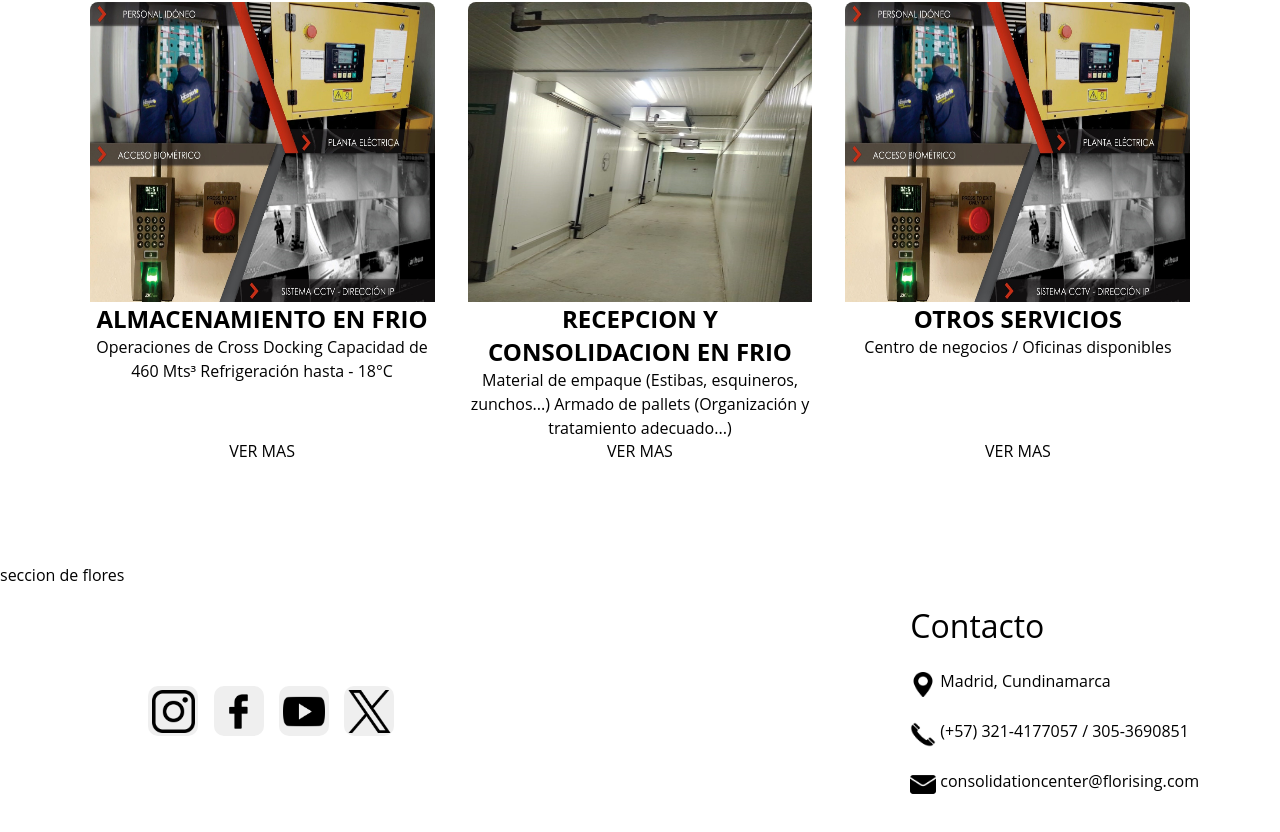
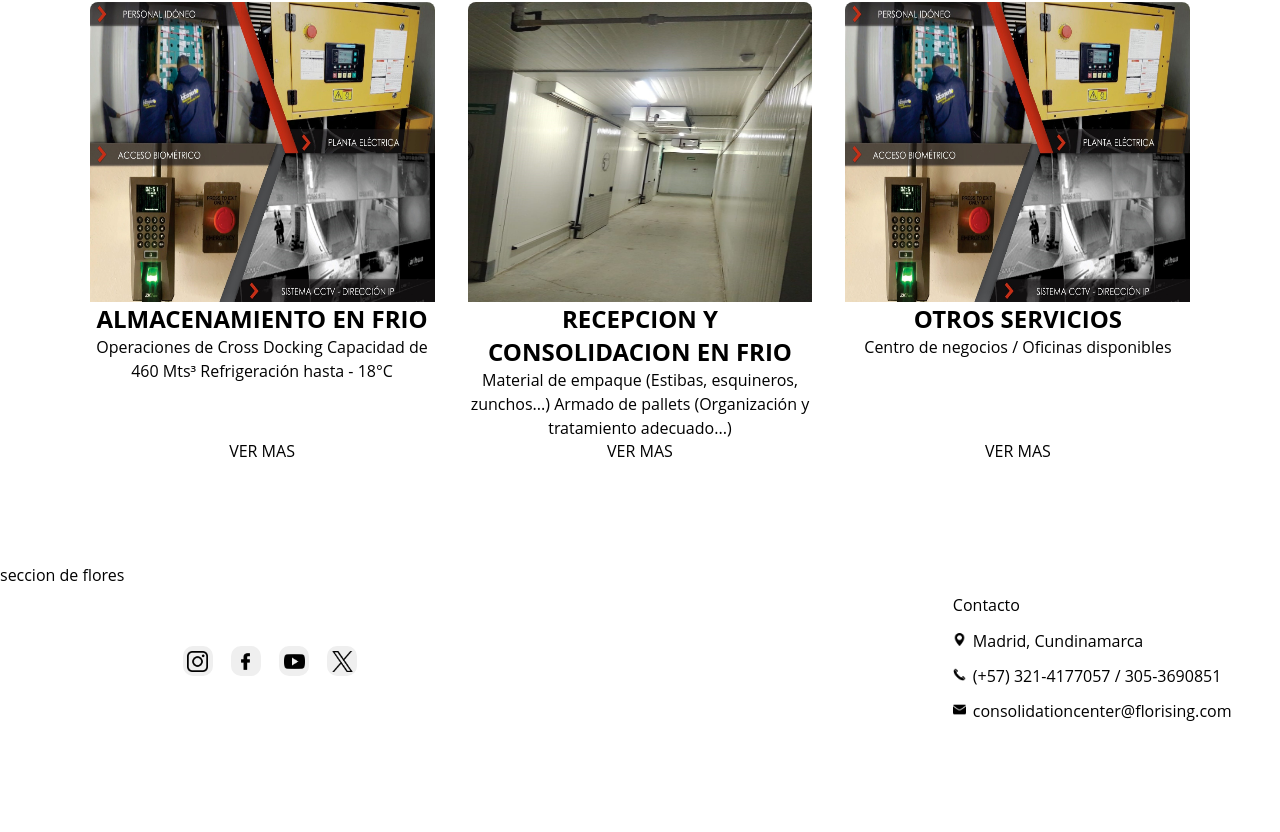
Before and after one commit to Dalejandro31/FLORISING-PAGE, a Vue app in the folder client/: page /#/ in a window 1280 px wide. Shown: the part 1360-2192 px from the top of the page. After the commit the page ends 2106 px from the top, so only its background shows below. Built offline with nearby package versions, Linux system fonts and the light colour scheme.

Commit message:
Arreglos footer, contactenos, popup, productos

```diff
--- a/client/src/components/footer/Footer.css
+++ b/client/src/components/footer/Footer.css
@@ -6,6 +6,7 @@
     --font-size-1-footer: 1.5rem;
     --font-size-2-footer: 1.25rem;
     --font-size-3-footer: 1rem;
+    --font-size-4-footer: 0.7rem;
     --font-weight-thin-footer: 300;
     --font-weight-bold-footer: 600;
     --font-weight-heavy-footer: 800;
@@ -28,6 +29,7 @@
 }
 .redes-contacto{
   display: grid;
+  height: 170px;
   grid-template-columns: 40% 20% 40%;
   grid-template-rows: repeat(1, 1fr);
   align-items: center;
@@ -37,15 +39,18 @@
 .redes{
   display: grid;
   grid-template-columns: repeat(4,1fr);
-  grid-template-rows: repeat(1, 1fr);
   align-items: center;
-  padding: 110px;
+  justify-content: center;
+  padding-left: 30%;
+  padding-right: 30%;
+  height: auto;
+  width: auto;
 }
 .redes button{
   border-radius: 10px;
   border: none;
-  height: 50px;
-  width: 50px;
+  height: 30px;
+  width: 30px;
   box-shadow: var(--shadows-footer);
 }
 .redes button:hover{
@@ -54,59 +59,63 @@
 }
 .redes img{
   margin-top: 4px;
-  width: 85%;
+  width: 70%;
 }
 .contacto{
   display: grid;
-  grid-template-columns: 10% 90%;
-  grid-template-rows: repeat(4, 1fr);
+  grid-template-columns: 5% 95%;
   align-items: center;
   text-align: left;
   margin-bottom: 30px;
-  margin-left: 150px;
+  margin-left: 40%;
   width: 300px;
-  height: 200px;
+  height: 5px;
 }
 
+
 .contacto img{
-  width: 85%;
+  width: 90%;
+  margin-bottom: 60%;
 }
 .cont-contac{
   width: 100px;
-  height: 50px;
+  height: 30px;
+  align-items: center;
+  text-align: left;
 }
 .cont-contac p{
   margin: 0 0 var(--spacer-3-footer);
   line-height: 1.5;
   word-wrap: break-word;
-  font-size: var(--font-size-3-footer);
+  font-size: var(--font-size-4-footer);
   font-weight: var(--font-weight-thin-footer);
   color: var(--gray-1-footer);
-  margin-top: 10px;
   width: 300px;
-  height: 50px;
+  height: 5px;
+  margin-left: 5%;
 }
 
 .titulo-cont{
-  display: grid;
-  grid-column-start: 1;
-  grid-column-end: 3;
+  margin-top: 3%;
+  margin-left: 25%;
 }
 .titulo-cont h1{
   margin: 0 0 var(--spacer-5-footer);
   line-height: 1.5;
   word-wrap: break-word;
   font-weight: var(--font-weight-heavy-footer);
+  font-size: var(--font-size-2-footer);
   color: var(--gray-1-footer);
   text-align: left;
-  margin-top: 2%;
+  margin-left: 20%;
+  margin-top: -10px;
   margin-bottom: 0;
 }
 .separ-foot{
   background-color: var(--secondary-servicios);
-  height: 3px;
-  margin-left: 7%;
-  margin-right: 53%;
+  height: 2px;
+  margin-left: 42%;
+  margin-right: 44%;
   margin-bottom: 2%;
   border-radius: 10px;
   opacity: 85%;
--- a/client/src/components/footer/Footer.vue
+++ b/client/src/components/footer/Footer.vue
@@ -8,24 +8,32 @@
                 <button><img src="../../assets/Redes/twitter-x.png" alt=""></button>
             </div>
             <div/>
-            <div class="contacto">
+            <div>
                 <div class="titulo-cont">
                     <h1>Contacto</h1>
+                </div>
+
                 <div class="separ-foot"/>
-                </div>
+                <div class="contacto">
                     <img src="../../assets/Contactenos/ubicacion.png" alt="">
                     <div class="cont-contac">
                         <p>{{content.ubicacion2}}</p>
                     </div>
+
+                </div>
+                <div class="contacto">
                     <img src="../../assets/Contactenos/telefono.png" alt="">
                     <div class="cont-contac">
                         <p>{{ content.telefono2 }}</p>
                     </div>
+                </div>
+
+                <div class="contacto">
                     <img src="../../assets/Contactenos/email.png" alt="">
                     <div class="cont-contac">
                         <p>{{content.email2}}</p>
                     </div>
-
+                </div>
             </div>
 
         </div>
--- a/client/src/components/popUpFlores/PopUpFlores.css
+++ b/client/src/components/popUpFlores/PopUpFlores.css
@@ -40,17 +40,20 @@
     right: 0;
     font-size: 3rem;
     color: var(--gray-0-popUp);
+    box-shadow: var(--shadows-popUp);
   }
   .pop-up-close:hover{
     color: var(--secondary-popUp);
     cursor: pointer;
+    box-shadow: var(--shadows-popUp);
   }
   .pop-up-inner{
     position: relative;
     width: 65%;
     padding: 40px;
     border-radius: 10px;
-    background-color: white;
+    backdrop-filter: blur(10px);
+    background-color: rgba(255, 255, 255, 0.5);
     box-shadow: var(--shadows-popUp);
     transition: all 250ms ease-in-out;
   }
@@ -69,14 +72,16 @@
 
   }
   .nuestro-producto-flor-pop-up div{
+    display: grid;
     align-items: center;
-    text-align: center;
     padding-left: 3%;
     padding-right: 3%;
     padding-top: 2%;
+    justify-content: center;
+    text-align: center;
   }
   .nuestro-producto-flor-pop-up button{
-    width: 40%;
+    width: 150px;
     height: 50px;
     margin-top: var(--spacer-4-productos);
     background-color: var(--secondary-productos);
@@ -85,9 +90,10 @@
     font-size: var(--font-size-3-productos);
     font-weight: var(--font-weight-bold-productos);
     border-radius: .5rem;
+    box-shadow: var(--shadows-popUp);
   }
   .nuestro-producto-flor-pop-up button:hover{
-    width: 40%;
+    width: 150px;
     height: 50px;
     margin-top: var(--spacer-4-contenido);
     background-color: var(--secondary-contenido);
@@ -95,6 +101,7 @@
     color: var(--primary-contenido);
     cursor: pointer;
     font-weight: var(--font-weight-heavy-contenido);
+    box-shadow: var(--shadows-popUp);
   }
   .imagen-flor-pop-up {
     width: 250px;
@@ -103,6 +110,7 @@
     text-align: center;
     border: solid 4px var(--primary-productos);
     box-shadow: var(--shadows-productos);
+    background-color: var(--primary-popUp);
   }
   .imagen-flor-pop-up img{
     height: 200px;
@@ -127,6 +135,7 @@
   }
   .titulo-flores{
     background-color: var(--gray-0-servicios);
+    backdrop-filter: blur(10px);
     height: 90px;
     text-align: center;
     color: white;
--- a/client/src/views/contactanos/Contactanos.css
+++ b/client/src/views/contactanos/Contactanos.css
@@ -23,10 +23,10 @@
     grid-template-columns: 60% 40%;
     grid-template-rows: repeat(3, 1fr);
     grid-gap: 3%;
-    margin-left: 2%;
+    margin-left: 5%;
     margin-right: 7%;
     margin-top: 5rem;
-    margin-bottom: 10rem;
+    margin-bottom: 5rem;
   }
   .contenido-cont{
     display: flex;
@@ -75,14 +75,21 @@
     display: grid;
     grid-template-columns: 20% 80%;
     background-color: var(--gray-1-contactanos);
+    text-align: left;
     align-items: center;
+    justify-content: center;
+    height: 100px;
+    margin-top: 1rem;
     padding: 3px;
     padding-left: 10px;
     border-radius: 10px;
     box-shadow: var(--shadows-contactanos);
   }
   .info img {
-    width: 85%;
+    width: 50%;
+    justify-content: center;
+    align-items: center;
+    margin-left: 10px;
   }
   .titulo-contactanos{
     background-color: var(--gray-0-contactanos);
--- a/client/src/views/productos/Productos.css
+++ b/client/src/views/productos/Productos.css
@@ -72,6 +72,7 @@
     margin-bottom: 2%;
     object-fit: fill;
   }
+
   .nuestro-producto-flor{
     display: flex;
   }
@@ -83,17 +84,18 @@
     margin-right: 15%;
     margin-top: 5rem;
     margin-bottom: 3rem;
-
   }
   .nuestro-producto-flor div{
+    display: grid;
     align-items: center;
-    text-align: center;
     padding-left: 3%;
     padding-right: 3%;
     padding-top: 2%;
+    justify-content: center;
   }
+
   .nuestro-producto-flor button{
-    width: 40%;
+    width: 150px;
     height: 50px;
     margin-top: var(--spacer-4-productos);
     background-color: var(--secondary-productos);
@@ -102,9 +104,10 @@
     font-size: var(--font-size-3-productos);
     font-weight: var(--font-weight-bold-productos);
     border-radius: .5rem;
+    box-shadow: var(--shadows-productos);
   }
   .nuestro-producto-flor button:hover{
-    width: 40%;
+    width: 150px;
     height: 50px;
     margin-top: var(--spacer-4-contenido);
     background-color: var(--secondary-contenido);
@@ -112,16 +115,14 @@
     color: var(--primary-contenido);
     cursor: pointer;
     font-weight: var(--font-weight-heavy-contenido);
+    box-shadow: var(shad);
   }
   .contenido-flor{
-    display: flex;
-    flex-direction: column;
     padding: var(--spacer-1-productos);
     border-radius: 15px;
     margin-bottom: 2rem;
     margin-left: 15%;
     margin-right: 15%;
-    padding-top: 50%;
     background-color: var(--primary-productos);
     border: solid 3px var(--secondary-productos);
     box-shadow: var(--shadows-productos);
@@ -141,7 +142,7 @@
     background-color: var(--secondary-productos);
     margin-top: 5px;
     border-radius: 1rem;
-
+    justify-content: center;
   }
   .imagen-flor {
     width: 300px;
--- a/client/src/views/productos/Productos.vue
+++ b/client/src/views/productos/Productos.vue
@@ -45,7 +45,7 @@
         </div>
     </section>
     <div class="separ"/>
-    <section>
+    <section class="section">
         <br>
         <div class="titulo-derecha">
             <p>{{ content.title2 }}</p>
```
Lines whose indentation alone changed are shown as unchanged.
